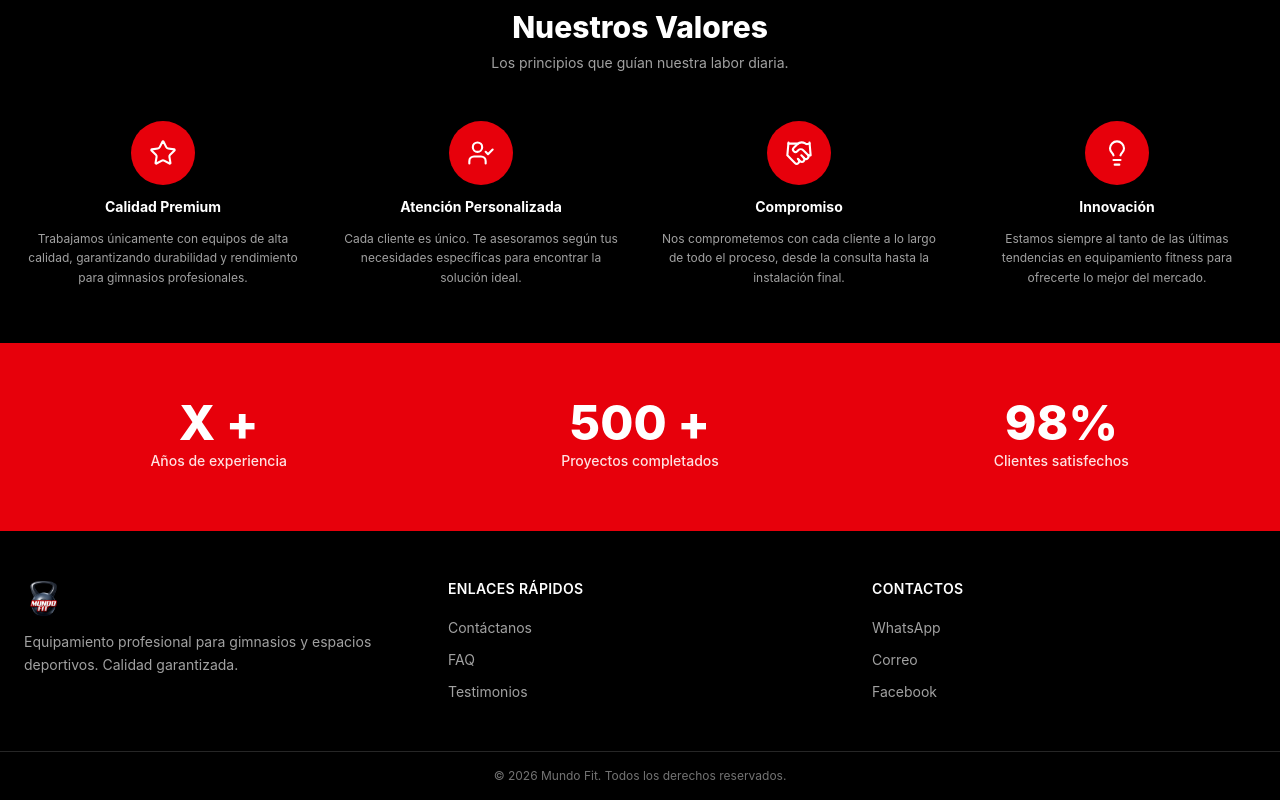
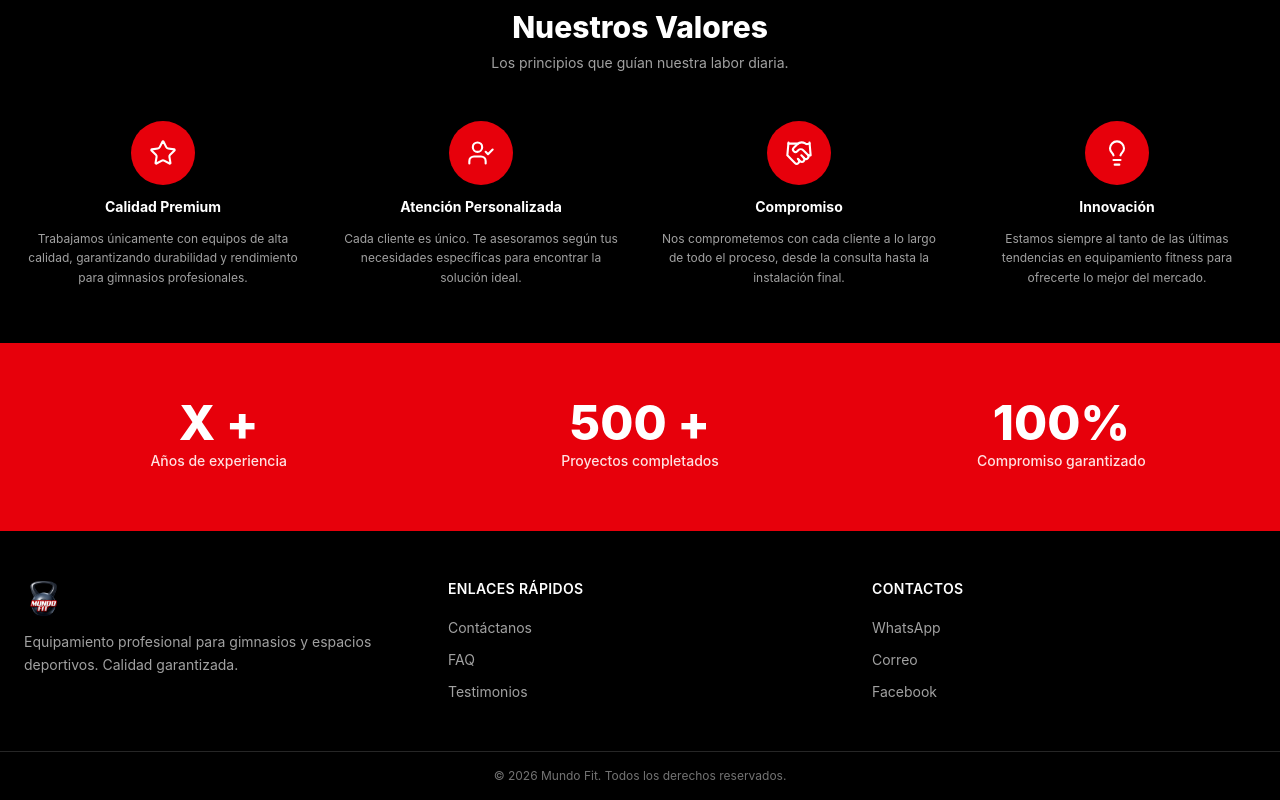
Before and after one commit to Leivalgorithms/MundoFitGAF, a React (Vite) app: page /nosotros in a window 1280 px wide. Shown: the part 983-1783 px from the top of the page. Built offline with nearby package versions, Linux system fonts and the light colour scheme; no server answers.

Commit message:
fix: change % in aboutpage for a better information,

```diff
--- a/src/pages/AboutPage.tsx
+++ b/src/pages/AboutPage.tsx
@@ -29,7 +29,7 @@ const values = [
 const stats = [
   { value: "X +", label: "Años de experiencia" },
   { value: "500 +", label: "Proyectos completados" },
-  { value: "98%", label: "Clientes satisfechos" },
+  { value: "100%", label: "Compromiso garantizado" },
 ];
 
 export default function AboutPage() {
```
